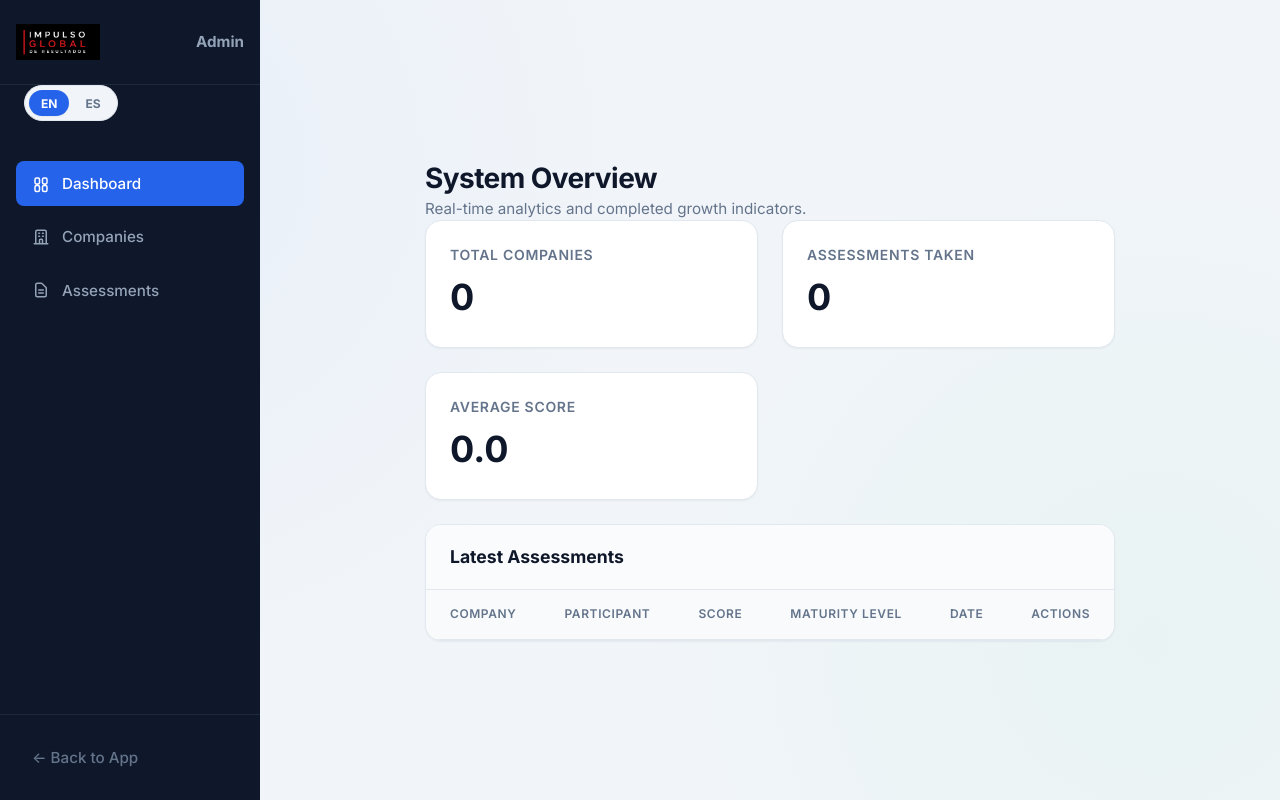
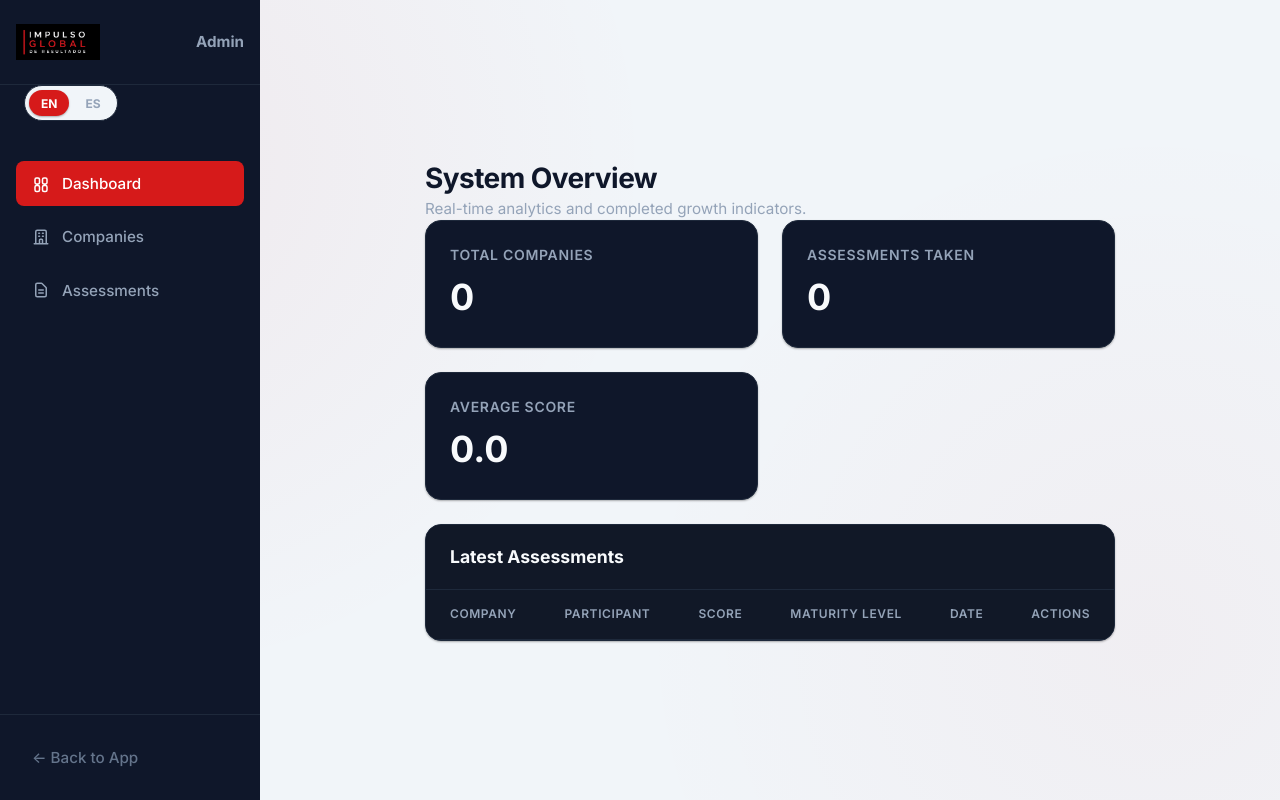
Before and after one commit to nbonil1972/gal-assessment, a website: page public/admin.html in a window 1280 px wide. Drawn offline with Linux system fonts and the light colour scheme; no server answers.

Commit message:
Add files via upload

```diff
--- a/public/styles.css
+++ b/public/styles.css
@@ -1,25 +1,26 @@
 @import url('https://fonts.googleapis.com/css2?family=Inter:wght@300;400;500;600;700&display=swap');
 
 :root {
-  --primary: #2563EB;
-  --primary-hover: #1D4ED8;
-  --primary-light: #EFF6FF;
+  --primary: #D61A1A;
+  --primary-hover: #B91C1C;
+  --primary-light: rgba(214, 26, 26, 0.15);
   --success: #22C55E;
-  --success-light: #DCFCE7;
+  --success-light: rgba(34, 197, 94, 0.15);
   --warning: #F59E0B;
-  --warning-light: #FEF3C7;
+  --warning-light: rgba(245, 158, 11, 0.15);
   --danger: #EF4444;
-  --danger-light: #FEE2E2;
-  --bg-app: #F8FAFC;
-  --bg-card: #FFFFFF;
-  --text-main: #0F172A;
-  --text-muted: #64748B;
-  --border: #E2E8F0;
-  --border-focus: #93C5FD;
-  --shadow-sm: 0 1px 2px 0 rgba(0, 0, 0, 0.05);
-  --shadow-md: 0 4px 6px -1px rgba(0, 0, 0, 0.1), 0 2px 4px -2px rgba(0, 0, 0, 0.1);
-  --shadow-lg: 0 10px 15px -3px rgba(0, 0, 0, 0.1), 0 4px 6px -4px rgba(0, 0, 0, 0.1);
-  --shadow-xl: 0 20px 25px -5px rgba(0, 0, 0, 0.1), 0 8px 10px -6px rgba(0, 0, 0, 0.1);
+  --danger-light: rgba(239, 68, 68, 0.15);
+  --bg-app: #090D16;
+  --bg-card: #0F172A;
+  --text-main: #F8FAFC;
+  --text-muted: #94A3B8;
+  --border: #1E293B;
+  --border-focus: #D61A1A;
+  --bg-input: #111827;
+  --shadow-sm: 0 1px 2px 0 rgba(0, 0, 0, 0.3);
+  --shadow-md: 0 4px 6px -1px rgba(0, 0, 0, 0.4), 0 2px 4px -2px rgba(0, 0, 0, 0.4);
+  --shadow-lg: 0 10px 15px -3px rgba(0, 0, 0, 0.5), 0 4px 6px -4px rgba(0, 0, 0, 0.5);
+  --shadow-xl: 0 20px 25px -5px rgba(0, 0, 0, 0.6), 0 8px 10px -6px rgba(0, 0, 0, 0.6);
   --transition: all 0.25s cubic-bezier(0.4, 0, 0.2, 1);
   --font-sans: 'Inter', system-ui, -apple-system, sans-serif;
 }
@@ -33,8 +34,8 @@
 body {
   font-family: var(--font-sans);
   background-color: var(--bg-app);
-  background: radial-gradient(circle at 10% 20%, rgba(37, 99, 235, 0.04) 0%, transparent 40%),
-              radial-gradient(circle at 90% 80%, rgba(34, 197, 94, 0.04) 0%, transparent 40%),
+  background: radial-gradient(circle at 10% 20%, rgba(214, 26, 26, 0.05) 0%, transparent 40%),
+              radial-gradient(circle at 90% 80%, rgba(214, 26, 26, 0.03) 0%, transparent 40%),
               var(--bg-app);
   color: var(--text-main);
   line-height: 1.4;
@@ -353,7 +354,7 @@
   padding: 0.55rem 0.75rem;
   border-radius: 0.5rem;
   border: 1px solid var(--border);
-  background-color: #fff;
+  background-color: var(--bg-input);
   color: var(--text-main);
   outline: none;
   transition: var(--transition);
@@ -434,7 +435,7 @@
   justify-content: space-between;
   width: 100%;
   padding: 0.7rem 1.25rem;
-  background-color: #fff;
+  background-color: var(--bg-input);
   border: 1px solid var(--border);
   border-radius: 0.75rem;
   cursor: pointer;
@@ -907,7 +908,7 @@
 }
 
 .btn-secondary {
-  background-color: #fff;
+  background-color: var(--bg-input);
   color: var(--text-main);
   border: 1px solid var(--border);
   box-shadow: var(--shadow-sm);
@@ -915,7 +916,7 @@
 
 .btn-secondary:hover {
   background-color: var(--bg-app);
-  border-color: #CBD5E1;
+  border-color: var(--primary);
   transform: translateY(-1px);
 }
 
@@ -1043,7 +1044,7 @@
 }
 
 .stat-card {
-  background: white;
+  background: var(--bg-card);
   border-radius: 1rem;
   padding: 1.5rem;
   border: 1px solid var(--border);
@@ -1064,12 +1065,12 @@
 .stat-value {
   font-size: 2.25rem;
   font-weight: 800;
-  color: #0F172A;
+  color: var(--text-main);
 }
 
 /* Tables & Cards */
 .panel-card {
-  background: white;
+  background: var(--bg-card);
   border-radius: 1rem;
   border: 1px solid var(--border);
   box-shadow: var(--shadow-sm);
@@ -1082,19 +1083,19 @@
   display: flex;
   justify-content: space-between;
   align-items: center;
-  background-color: #FAFBFD;
+  background-color: var(--bg-input);
 }
 
 .panel-title {
   font-size: 1.1rem;
   font-weight: 700;
-  color: #0F172A;
+  color: var(--text-main);
 }
 
 .filter-bar {
   padding: 1.25rem 1.5rem;
   border-bottom: 1px solid var(--border);
-  background-color: #FFF;
+  background-color: var(--bg-card);
   display: flex;
   flex-wrap: wrap;
   gap: 1rem;
@@ -1138,7 +1139,7 @@
 }
 
 .admin-table th {
-  background-color: #F8FAFC;
+  background-color: var(--bg-input);
   color: var(--text-muted);
   font-weight: 600;
   padding: 1rem 1.5rem;
@@ -1159,7 +1160,7 @@
 }
 
 .admin-table tbody tr:hover {
-  background-color: #F8FAFC;
+  background-color: var(--bg-input);
 }
 
 .text-right {
```
Also changed, not shown: public/index.html (+1 -1 lines).
